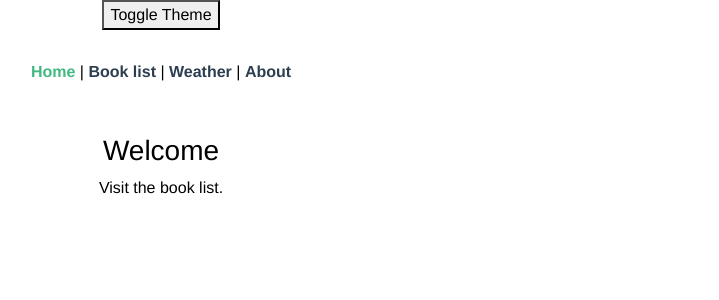
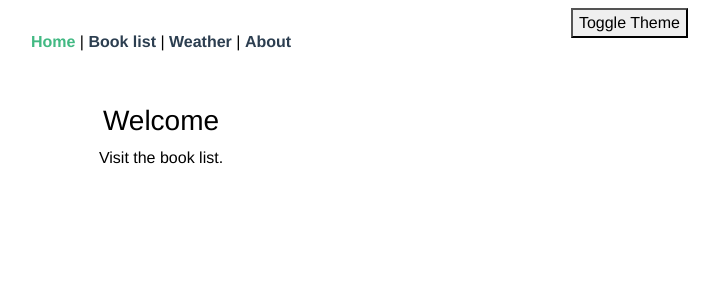
Before and after one commit to walkert1998/COMP-2513, a Vue app in the folder Assignment 5/mevn-app/: page / in a window 1280 px wide. Shown: the top 300 px of the page, without its empty margins (479-1198 px from the left). Built offline with nearby package versions, Linux system fonts and the light colour scheme.

Commit message:
changed button placement

```diff
--- a/Assignment 5/mevn-app/src/App.vue
+++ b/Assignment 5/mevn-app/src/App.vue
@@ -1,6 +1,8 @@
 <template>
   <div>
-    <button @click="toggleTheme">Toggle Theme</button>
+    <div class="row">
+      <button @click="toggleTheme">Toggle Theme</button>
+    </div>
     <div id="nav">
       <router-link to="/">Home</router-link> |
       <router-link to="/bookList">Book list</router-link> |
@@ -55,4 +57,10 @@ body {
 #nav a.router-link-exact-active {
   color: #42b983;
 }
+
+.row {
+  position: absolute;
+  right: 10%;
+  top: 1%;
+}
 </style>
```
